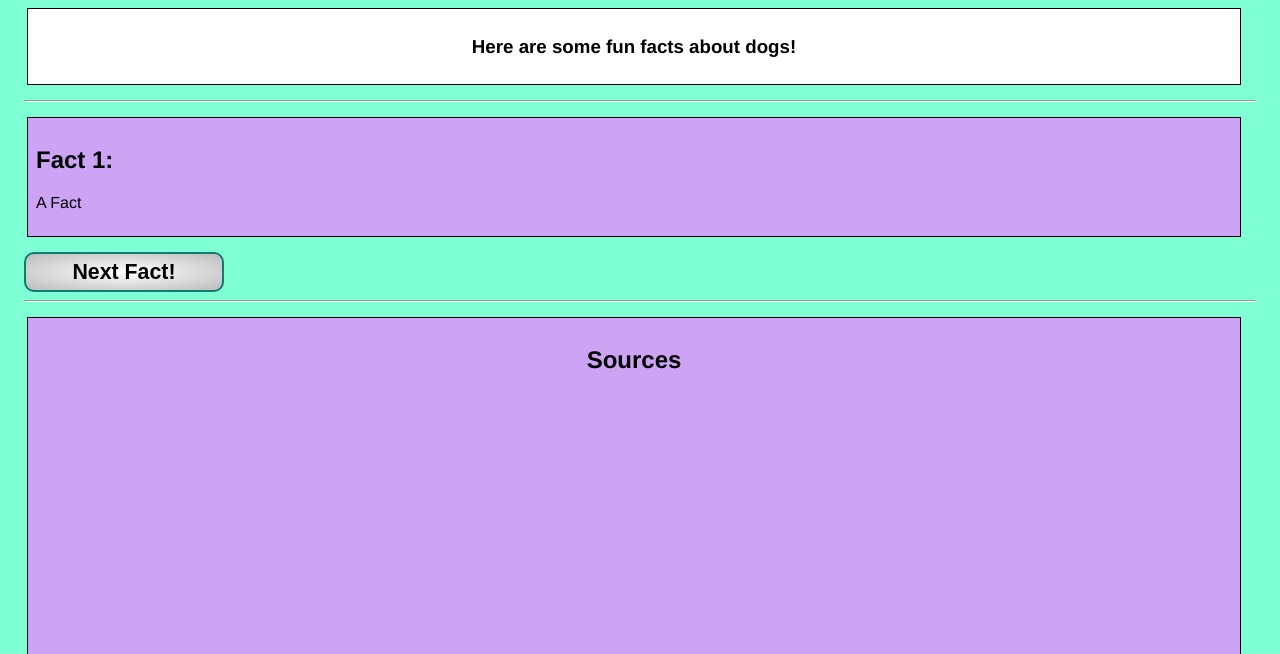
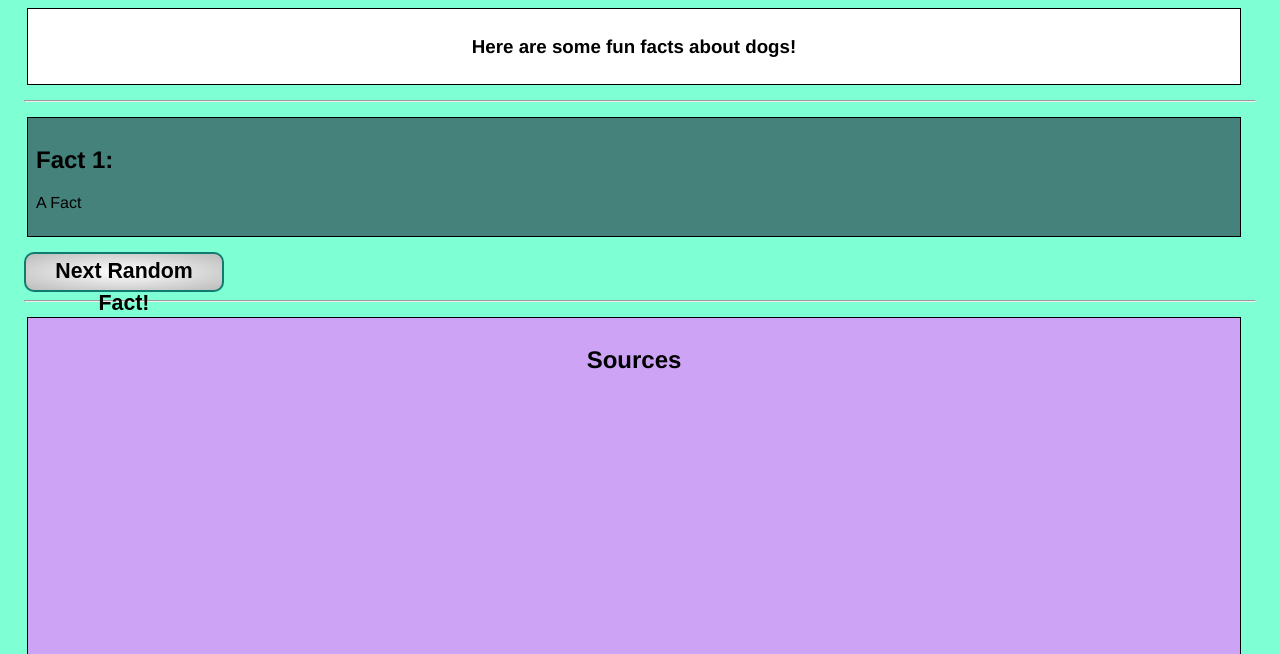
Before and after one commit to EricLindCS/CS112, a PHP site: page /html/dogfacts.html in a window 1280 px wide. Shown: the part 186-840 px from the top of the page. Run offline with PHP 8.4, Linux system fonts and the light colour scheme.

Commit message:
facts css updates

```diff
--- a/Week 2/css/dogfactsCSS.css
+++ b/Week 2/css/dogfactsCSS.css
@@ -68,7 +68,7 @@ float: right;
    color:rgb(0, 0, 0);
    padding:.5em;
    text-align:left;
-   background-color: rgb(205, 163, 245);
+   background-color: rgb(68, 130, 123);
  }
 
 .Section3 {
--- a/Week 2/html/dogfacts.html
+++ b/Week 2/html/dogfacts.html
@@ -54,7 +54,7 @@ function randomfact() {
 </div>
 
 <div id ="submit">
-    <button onclick="randomfact()" class="button">Next Fact!</button>
+    <button onclick="randomfact()" class="button">Next Random Fact!</button>
 </div>
 
 <hr>
```
